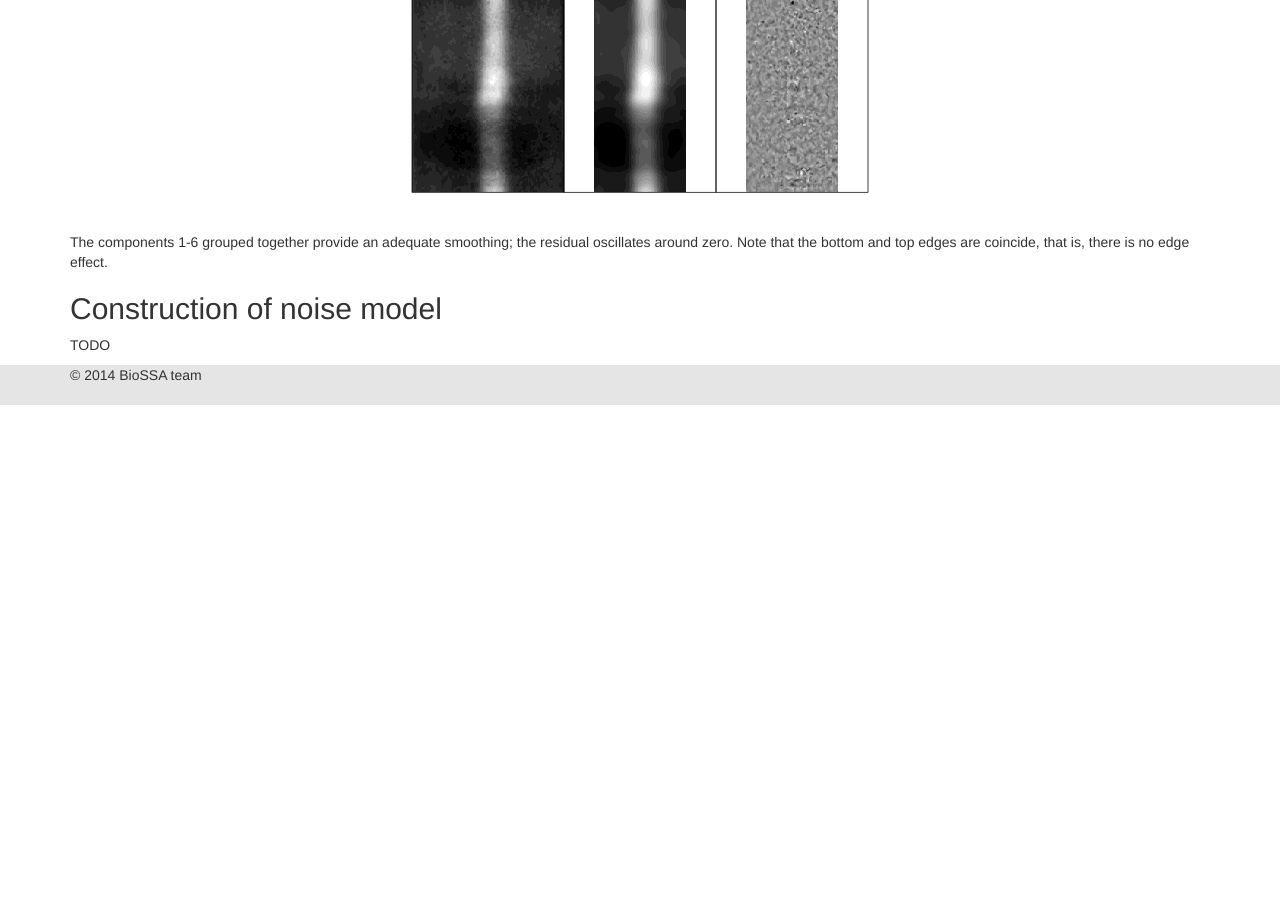
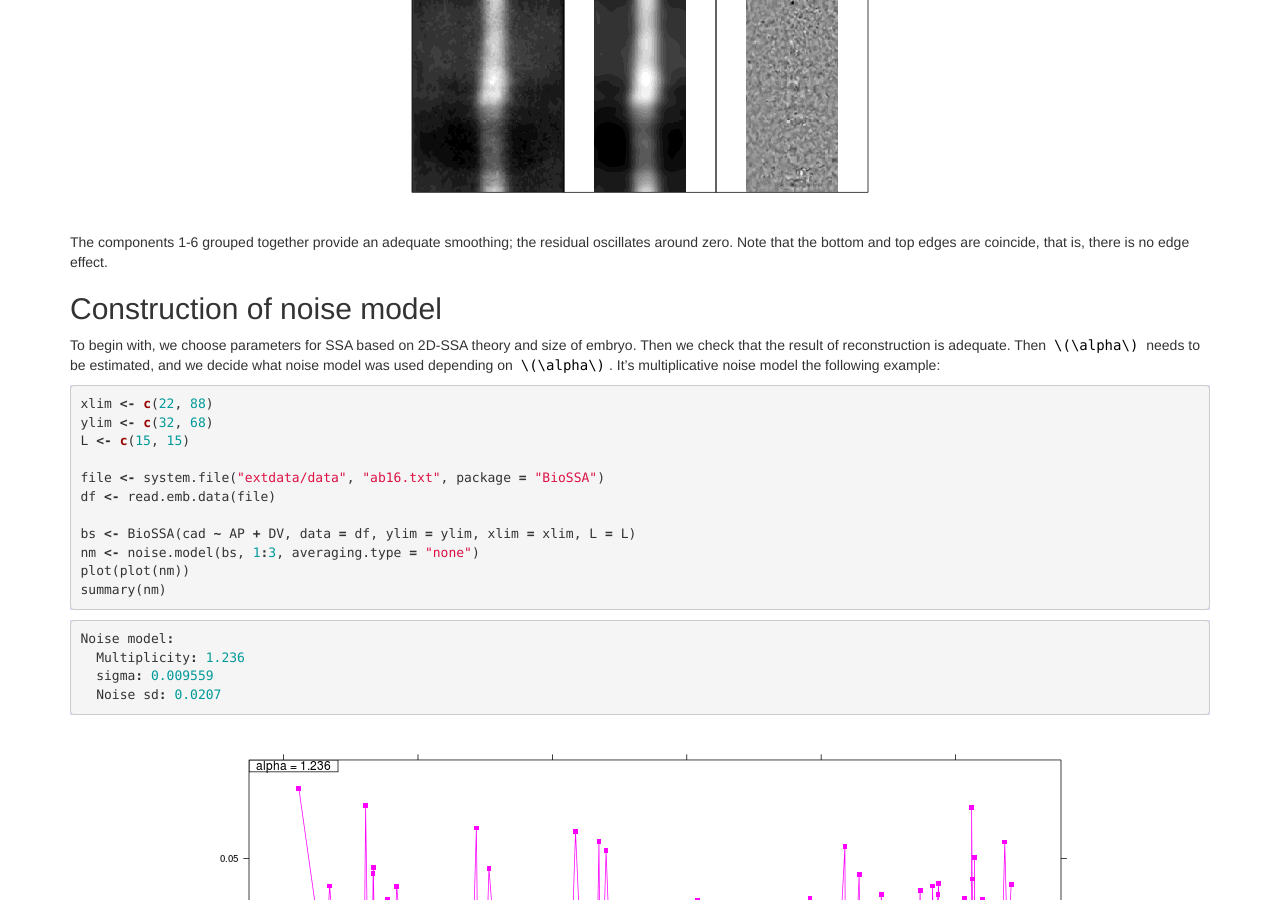
Before and after one commit to BioSSA/BioSSA.github.io, a Jekyll site: the page built from example_application.markdown, in a window 1280 px wide and 900 px high, scrolled down 1043 px. Built offline with Jekyll 4.4.1, drawn with Linux system fonts in a browser that asks for light colours; nearby versions of some CDN libraries; Markdown is read by kramdown in place of the engine named in the settings; before the commit the page ends 1448 px from its top, so only the background shows below that.

Commit message:
Noise model construction

```diff
--- a/example_application.markdown
+++ b/example_application.markdown
@@ -40,4 +40,31 @@ The components 1-6 grouped together provide an adequate smoothing; the residual
 Note that the bottom and top edges are coincide, that is, there is no edge effect.
 
 ## Construction of noise model
-TODO
+
+To begin with, we choose parameters for SSA based on 2D-SSA theory and size of embryo. Then we check that the result of reconstruction is adequate. Then `\(\alpha\)` needs to be estimated, and we decide what noise model was used depending on `\(\alpha\)`. It's multiplicative noise model the following example:
+
+{% highlight r %}
+
+xlim <- c(22, 88)
+ylim <- c(32, 68)
+L <- c(15, 15)
+
+file <- system.file("extdata/data", "ab16.txt", package = "BioSSA")
+df <- read.emb.data(file)
+
+bs <- BioSSA(cad ~ AP + DV, data = df, ylim = ylim, xlim = xlim, L = L)
+nm <- noise.model(bs, 1:3, averaging.type = "none")
+plot(plot(nm))
+summary(nm)
+
+{% endhighlight %}
+
+{% highlight r %}
+
+Noise model:
+  Multiplicity: 1.236
+  sigma: 0.009559
+  Noise sd: 0.0207
+{% endhighlight %}
+
+![Noise model](03_noisemodel.png)
```
